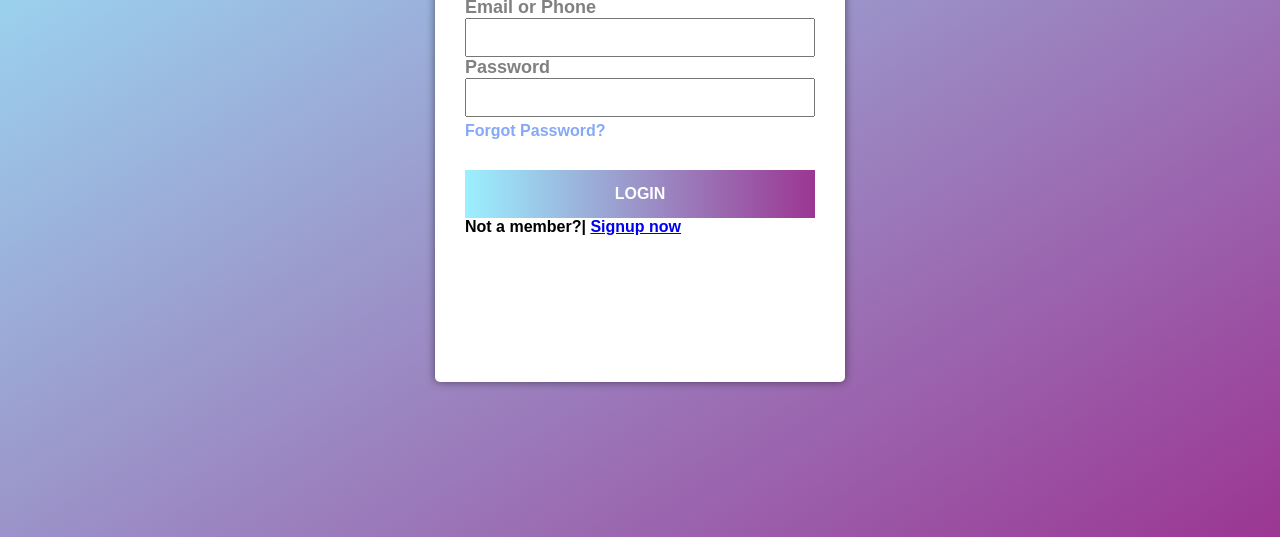
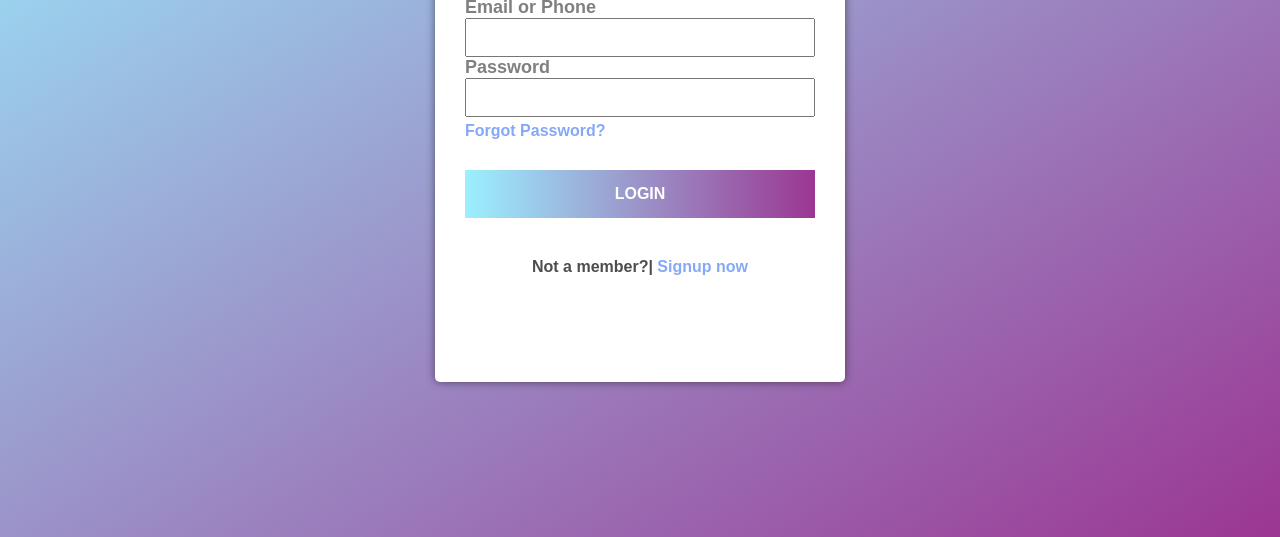
Before and after one commit to jhonatacamargol/cursoCss, a plain HTML site: page exercico3/index.html in a window 1280 px wide. Shown: the part 263-800 px from the top of the page. Drawn offline with Linux system fonts and the light colour scheme.

Commit message:
exercicio

```diff
--- a/exercico3/estilo.css
+++ b/exercico3/estilo.css
@@ -63,3 +63,18 @@ form > div > input {
     text-align: center;
     color: white;
 }
+.login-button:hover {
+    box-shadow: 0 0 4px 0px black;
+    cursor: pointer;
+}
+.not-a-member {
+    text-align: center;
+    margin-top: 40px;
+    color: rgb(77, 77, 77);
+}
+.login-link-signup-now {
+    text-decoration: none;
+    color: rgb(133, 169, 247);
+    font-size: 16px;
+    font-weight: bold;
+}
--- a/exercico3/index.html
+++ b/exercico3/index.html
@@ -20,7 +20,7 @@
         </div>
         <a href="#" class="login-login-forgot-password">Forgot Password?</a>
         <input type="submit" value="LOGIN" class="login-button">
-        <P>Not a member?| <a href="#">Signup now</a></P>
+        <P class="not-a-member">Not a member?| <a href="#" class="login-link-signup-now">Signup now</a></P>
     </form>
 
 </body>
```
